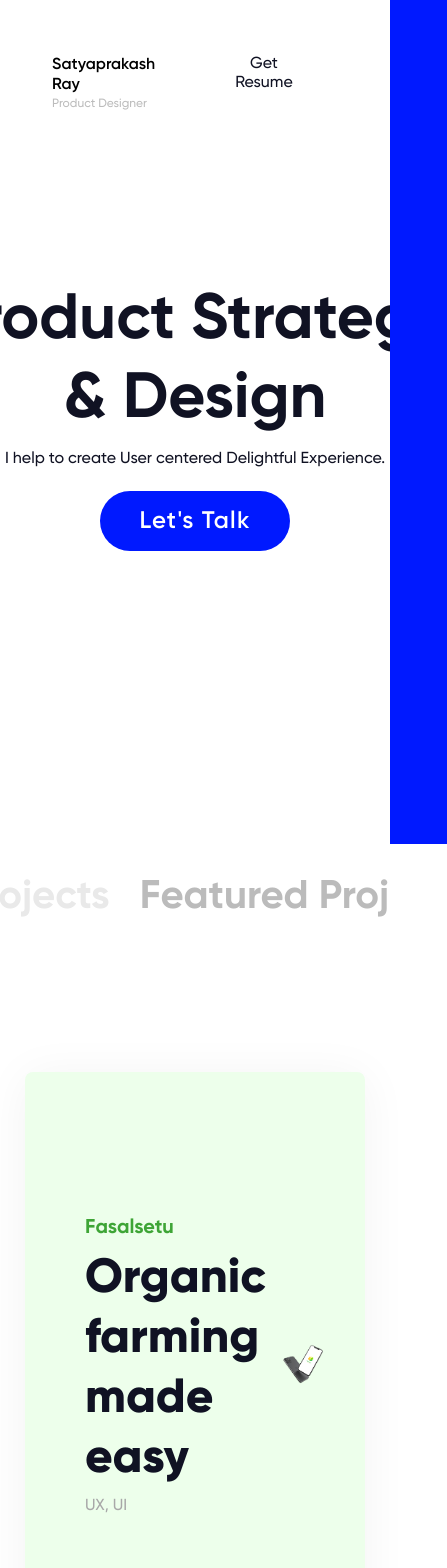
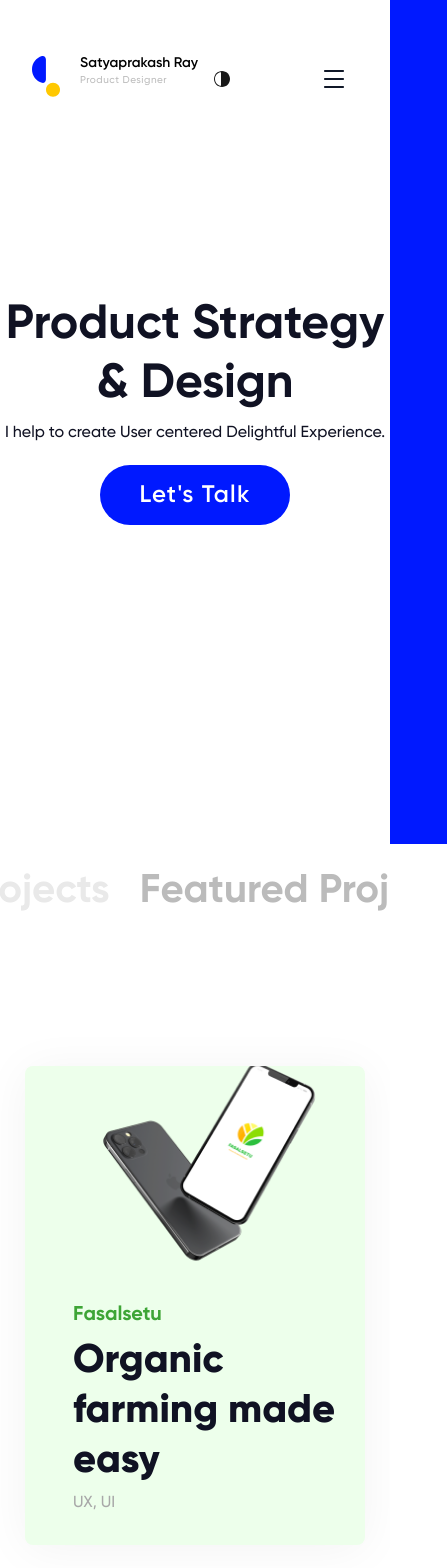
Before and after one commit to heytulsiprasad/satya-design, a Next.js app: page / in a window 390 px wide. Shown: the top 1568 px of the page, 447 px wide, since content can reach past the window. Built offline with nearby package versions, Linux system fonts and the light colour scheme.

Commit message:
Make everything responsive

```diff
--- a/components/Hero/styles.js
+++ b/components/Hero/styles.js
@@ -11,12 +11,18 @@ export const HeroContainer = styled.header`
   .title {
     font-weight: 700;
     font-size: 6.4rem;
+    line-height: 7.9rem;
     text-align: center;
     color: #101223;
     white-space: nowrap;
     display: flex;
     flex-direction: column;
     margin-top: -15rem;
+
+    @media only screen and (max-width: 700px) {
+      font-size: 4.8rem;
+      line-height: 5.9rem;
+    }
   }
 
   .subtitle {
@@ -27,6 +33,11 @@ export const HeroContainer = styled.header`
     color: #101223;
     line-height: 2.2rem;
     white-space: nowrap;
+
+    @media only screen and (max-width: 700px) {
+      font-size: 1.6rem;
+      line-height: 2.2rem;
+    }
   }
 
   .button {
--- a/components/Navbar/index.js
+++ b/components/Navbar/index.js
@@ -1,5 +1,8 @@
 import React, { useState, useRef, forwardRef } from 'react'
 import Image from 'next/image'
+import { useMediaQuery } from 'react-responsive'
+
+import dynamic from 'next/dynamic'
 
 import logo from '../../assets/logo.svg'
 import theme from '../../assets/theme.svg'
@@ -8,11 +11,20 @@ import { NavbarContainer, NavList, NavHero } from './styles'
 import Sidebar from '../Sidebar'
 import useOnClickOutside from '../../hooks/useOnClickOutside'
 
+const MediaQuery = dynamic(
+  () => import('../../node_modules/react-responsive'),
+  { ssr: false }
+)
+
 const Navbar = () => {
   const ref = useRef()
 
   const [open, setOpen] = useState(false)
   useOnClickOutside(ref, () => setOpen(false))
+
+  // const isBigScreen = useMediaQuery({ query: '(max-width: 70rem)' })
+
+  // console.log({ isBigScreen })
 
   return (
     <>
@@ -42,11 +54,13 @@ const Navbar = () => {
                 />
               </button>
             </li>
-            <li>
-              <button>
-                <p>Get Resume</p>
-              </button>
-            </li>
+            <MediaQuery minWidth={700}>
+              <li>
+                <button>
+                  <p>Get Resume</p>
+                </button>
+              </li>
+            </MediaQuery>
             <li>
               <button onClick={() => setOpen((c) => !c)}>
                 <Image src={hamburger} alt="Hamburger Menu" />
--- a/components/Navbar/styles.js
+++ b/components/Navbar/styles.js
@@ -29,6 +29,11 @@ export const NavHero = styled.div`
       color: #000000;
       margin-bottom: 0.2rem;
       line-height: 20px;
+
+      @media only screen and (max-width: 700px) {
+        font-size: 1.4rem;
+        line-height: 1.7rem;
+      }
     }
 
     h5 {
@@ -36,6 +41,12 @@ export const NavHero = styled.div`
       font-size: 12px;
       color: #bcbcbc;
       line-height: 15px;
+
+      @media only screen and (max-width: 900px) {
+        font-size: 10px;
+        line-height: 12px;
+        letter-spacing: 0.05em;
+      }
     }
   }
 `
--- a/components/Project/styles.js
+++ b/components/Project/styles.js
@@ -8,11 +8,26 @@ export const ProjectContainer = styled.div`
   flex-direction: row;
   justify-content: space-between;
   align-items: center;
-  padding: 1rem 3rem 0 6rem;
+  overflow: hidden;
+
+  @media only screen and (max-width: 700px) {
+    flex-direction: column-reverse;
+    align-items: flex-start;
+  }
 
   .left {
     margin: 13.4rem 0;
     flex-basis: 40%;
+    padding: 1rem 3rem 0 6rem;
+
+    @media only screen and (max-width: 900px) {
+      flex-basis: 60%;
+      padding: 1rem 0 0 4.8rem;
+    }
+
+    @media only screen and (max-width: 700px) {
+      margin: 3.2rem 0;
+    }
   }
 
   .right {
@@ -20,6 +35,34 @@ export const ProjectContainer = styled.div`
     margin-bottom: 0;
     height: 100%;
     flex-basis: 60%;
+    padding: 0;
+    transition: 0.25s all ease-in-out;
+
+    img {
+      max-height: 100%;
+      max-width: 100%;
+      display: block;
+    }
+
+    @media only screen and (max-width: 900px) {
+      transform: scale(1.4);
+    }
+
+    @media only screen and (max-width: 700px) {
+      transform: scale(1.1);
+    }
+
+    :hover {
+      transform: scale(1.2);
+
+      @media only screen and (max-width: 900px) {
+        transform: scale(1.4);
+      }
+
+      @media only screen and (max-width: 700px) {
+        transform: scale(1.1);
+      }
+    }
   }
 `
 
@@ -37,13 +80,17 @@ const Head = styled.h1`
   line-height: 60px;
   margin-bottom: 0.8rem;
   color: #101223;
+
+  @media only screen and (max-width: 900px) {
+    font-size: 40px;
+    line-height: 50px;
+  }
 `
 
 const HeadCaption = styled.h4`
   font-weight: 500;
   font-size: 16px;
   line-height: 19px;
-
   color: #a8a8a8;
 `
 
--- a/components/Sidebar/styles.js
+++ b/components/Sidebar/styles.js
@@ -21,6 +21,11 @@ export const SidebarContainer = styled.div`
   @media only screen and (max-width: 900px) {
     width: 60vw;
     left: ${(props) => (!props.open ? '100vw' : '40vw')};
+  }
+
+  @media only screen and (max-width: 700px) {
+    width: 100vw;
+    left: ${(props) => (!props.open ? '100vw' : '0vw')};
   }
 `
 
--- a/package.json
+++ b/package.json
@@ -13,6 +13,7 @@
     "react": "18.1.0",
     "react-dom": "18.1.0",
     "react-fast-marquee": "^1.3.2",
+    "react-responsive": "^9.0.0-beta.8",
     "styled-components": "^5.3.5"
   },
   "devDependencies": {
--- a/pages/index.js
+++ b/pages/index.js
@@ -108,7 +108,7 @@ const Home = () => {
             />
           </li>
           <li>
-            <Image src={figma} width={33} height={50} alt="Figma Logo" />
+            <Image src={figma} width={51} height={50} alt="Figma Logo" />
           </li>
           <li>
             <Image
@@ -155,6 +155,7 @@ const Home = () => {
             <h4>Satyaprakash Ray</h4>
             <h6>Product Designer</h6>
           </div>
+          <div className="footer__media">
             <ul className="footer__socials">
               <li>
                 <Image src={behance} alt="Behance Logo" />
@@ -170,6 +171,7 @@ const Home = () => {
               <p>{new Date().getFullYear()}</p>
             </div>
           </div>
+        </div>
       </FooterSection>
     </Container>
   )
--- a/styles/Home.styles.js
+++ b/styles/Home.styles.js
@@ -37,6 +37,10 @@ export const ToolSection = styled.section`
   flex-direction: column;
   align-items: center;
 
+  @media only screen and (max-width: 700px) {
+    padding: 14.6rem 4.5rem;
+  }
+
   .heading {
     font-family: 'Gilroy';
     font-style: normal;
@@ -57,6 +61,16 @@ export const ToolSection = styled.section`
     > * + * {
       margin-left: 4rem;
     }
+
+    @media only screen and (max-width: 700px) {
+      flex-wrap: wrap;
+      justify-content: center;
+
+      /* Each icon */
+      li {
+        margin: 4rem;
+      }
+    }
   }
 `
 
@@ -71,12 +85,23 @@ export const ProfileSection = styled.section`
     margin-bottom: 6rem;
   }
 
+  @media only screen and (max-width: 700px) {
+    flex-direction: column;
+    padding: 5.5rem 2.5rem;
+    margin: 0;
+  }
+
   .left {
     flex-basis: 50%;
     margin-right: 8rem;
 
     @media only screen and (max-width: 900px) {
       margin-right: 4rem;
+    }
+
+    @media only screen and (max-width: 700px) {
+      align-self: center;
+      margin: 0 0 4.8rem 0;
     }
   }
 
@@ -101,6 +126,12 @@ export const ProfileSection = styled.section`
         font-size: 48px;
         line-height: 60px;
       }
+
+      @media only screen and (max-width: 700px) {
+        font-size: 3.2rem;
+        line-height: 4rem;
+        margin-bottom: 4rem;
+      }
     }
 
     .subheading {
@@ -115,6 +146,11 @@ export const ProfileSection = styled.section`
         font-weight: 400;
         font-size: 20px;
         line-height: 32px;
+      }
+
+      @media only screen and (max-width: 700px) {
+        font-size: 16px;
+        line-height: 22px;
       }
     }
   }
@@ -137,6 +173,10 @@ export const FooterSection = styled.footer`
       width: 80%;
     }
 
+    @media only screen and (max-width: 700px) {
+      width: 100%;
+    }
+
     &__subhead {
       margin-bottom: 5.6rem;
     }
@@ -150,9 +190,13 @@ export const FooterSection = styled.footer`
       margin-bottom: 4rem;
 
       @media only screen and (max-width: 900px) {
-        font-weight: 800;
         font-size: 40px;
         line-height: 50px;
+      }
+
+      @media only screen and (max-width: 700px) {
+        font-size: 32px;
+        line-height: 40px;
       }
     }
 
@@ -163,34 +207,66 @@ export const FooterSection = styled.footer`
       color: #c5c5c5;
 
       @media only screen and (max-width: 900px) {
-        font-weight: 400;
         font-size: 20px;
         line-height: 32px;
+      }
+
+      @media only screen and (max-width: 700px) {
+        font-size: 16px;
+        line-height: 22px;
       }
     }
   }
 
   /* Bottom */
   .footer {
-    margin-top: 17.8rem;
     display: flex;
     flex-direction: row;
     justify-content: space-between;
     align-items: center;
+    margin-top: 17.8rem;
+
+    @media only screen and (max-width: 700px) {
+      flex-direction: column;
+      margin-top: 8.4rem;
+      align-items: flex-start;
+    }
+
+    &__media {
+      display: flex;
+      justify-content: space-between;
+
+      @media only screen and (max-width: 700px) {
+        width: 100%;
+        margin-top: 3.3rem;
+      }
+    }
 
     &__designation {
+      /* Name */
       h4 {
         font-weight: 600;
         font-size: 24px;
         line-height: 29px;
         margin-bottom: 0.8rem;
+
+        @media only screen and (max-width: 500px) {
+          font-size: 14px;
+          line-height: 17px;
+        }
       }
 
+      /* Designation */
       h6 {
         font-weight: 500;
         font-size: 14px;
         line-height: 17px;
         color: #868686;
+
+        @media only screen and (max-width: 500px) {
+          font-size: 8px;
+          line-height: 10px;
+        }
       }
     }
 
@@ -199,9 +275,14 @@ export const FooterSection = styled.footer`
       display: flex;
       flex-direction: row;
       align-items: center;
+      margin-right: 2rem;
 
       > * + * {
-        margin-left: 9.3rem;
+        margin-left: 9rem;
+
+        @media only screen and (max-width: 900px) {
+          margin-left: 5rem;
+        }
       }
     }
 
```
Also changed, not shown: 1 other file (tests, documents, lock files or other folders). Lines whose indentation alone changed are shown as unchanged.
